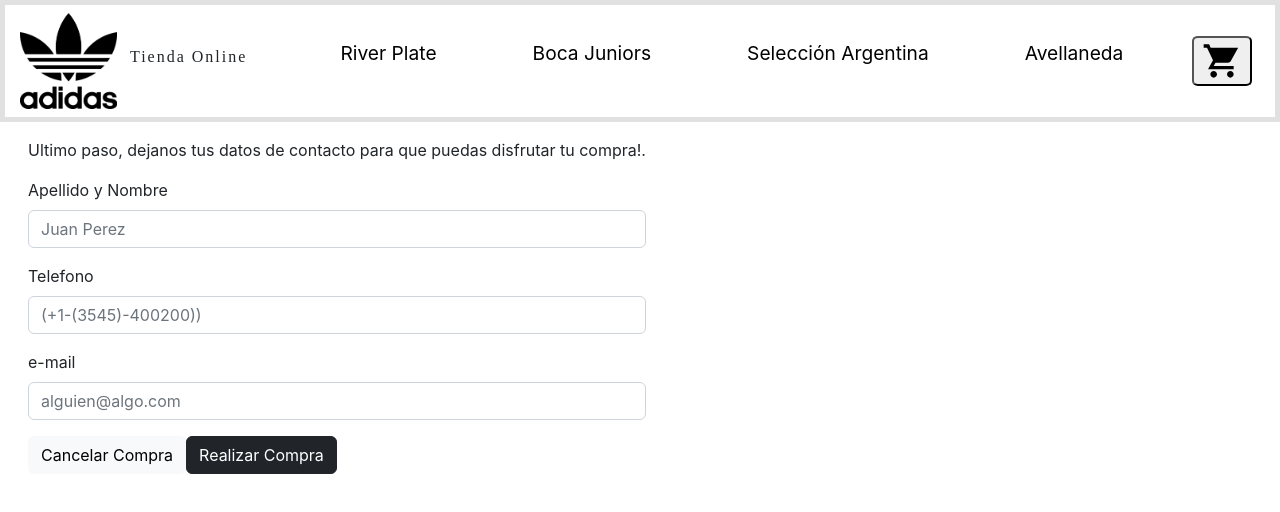
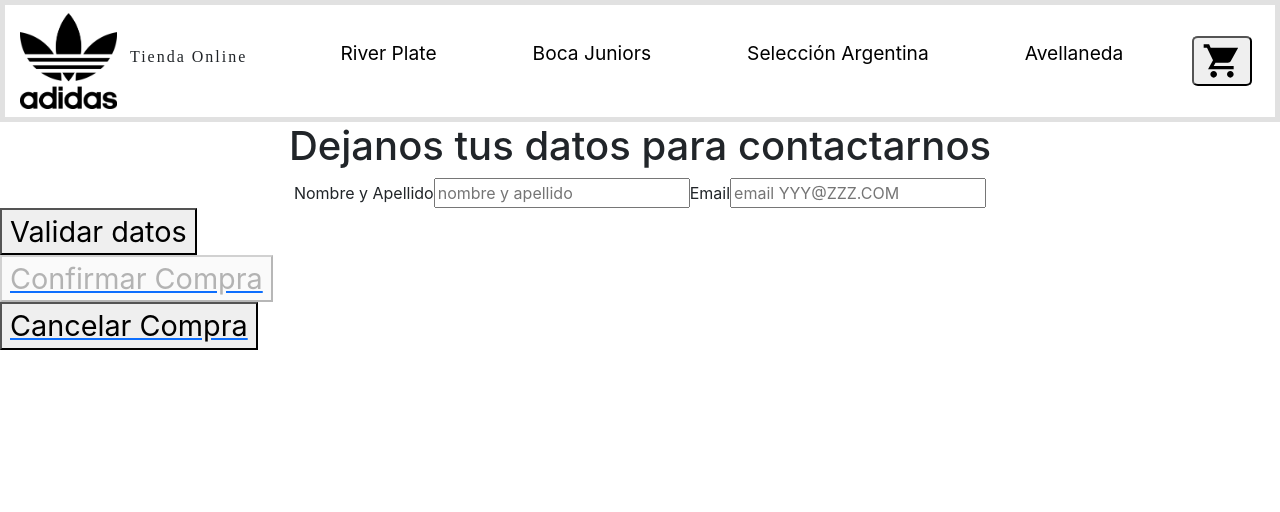
Before and after one commit to Pefcae/Ardilas-React, a React (Create React App) app: page /Checkout in a window 1280 px wide. Shown: the top 512 px of the page. Built offline with nearby package versions, Linux system fonts and the light colour scheme.

Commit message:
proyecto final

```diff
--- a/package.json
+++ b/package.json
@@ -12,12 +12,14 @@
     "@testing-library/user-event": "^13.5.0",
     "bootstrap": "^5.2.2",
     "firebase": "^9.13.0",
+    "formik": "^2.2.9",
     "react": "^18.2.0",
     "react-bootstrap": "^2.6.0",
     "react-dom": "^18.2.0",
     "react-router-dom": "^6.4.2",
     "react-scripts": "5.0.1",
     "react-spinners": "^0.13.6",
+    "sweetalert2": "^11.6.7",
     "web-vitals": "^2.1.4"
   },
   "scripts": {
--- a/src/Containers/CartView/Cart copy.js
+++ b/src/Containers/CartView/Cart copy.js
@@ -7,7 +7,6 @@
 
 export const Cart = () => {
   const {cart,deleteItem,total,clear} =useContext (CartContext);
-  console.log(cart)
   return (
     <>
     {cart.length===0 ? (
--- a/src/Containers/Checkout/Checkout.js
+++ b/src/Containers/Checkout/Checkout.js
@@ -1,15 +1,20 @@
 import React, { useState, useContext } from "react";
 import Button from "react-bootstrap/Button";
-import Form from 'react-bootstrap/Form';
 import { Link } from "react-router-dom";
 import { CartContext } from "../../Context/CartContext";
 import {db} from "../../firebase/firebase";
 import { collection, addDoc,doc,updateDoc} from "firebase/firestore"
+import { Formik, Field, Form } from "formik";
+import Swal from 'sweetalert2'
+
 
 
 const TerminaCompra = () => {
-  const [comprado, setComprado]=useState(0);
+  //const [comprado, setComprado]=useState(0);
+
   const {total, cart, clear} = useContext(CartContext);
+  const [disable, setDisable] = React.useState(true);
+
   const [ orderOk, setOrderOk ] = useState(false)
   const [order, setOrder] = useState({
     items: cart.map((producto) => {
@@ -20,136 +25,103 @@
           cant: producto.cantidad
         }
     } ),
-    buyer: {},
+    comprador: {},
     date: new Date().toLocaleString(),
     total: total
 })
 const [formData,setFormData] = useState({
     name: '',
-    phone: '',
+   // phone: '',
     email:''
 })
 
   const submitData = (e) =>{
-    e.preventDefault ()
-    pushData({...order, buyer: formData})
-    actualizarStock()
-    clear()
-    setComprado(1)
+
+      pushData({...order, comprador: formData})
+      actualizarStock()
+        clear()
+
+      //setComprado(1)
+
   }
 
   const changeForm = (e) => {
+
     setFormData({...formData, [e.target.name]: e.target.value})
   }
+
+
 
   const pushData = async (newOrder) => {
     const collectionOrder = collection(db, 'ordenes')
     const orderDoc = await addDoc(collectionOrder, newOrder)
     setOrderOk(orderDoc.id)
+
+    Swal.fire({  title: "¡Muchas gracias por confiar en nosotros! Por favor comuníquese al 11-1234-1234 para acordar el pago y envío de la mercadería. Su número de pedido es: " + orderDoc.id})
   }
 
   const canceloCompra = () =>{
     clear()
-    setComprado(2)
+    //setComprado(2)
   }
+
+  const confirmarCompra = () =>{
+    submitData()
+  }
+
 
 
   const actualizarStock = () => {
     cart.forEach(item => {
-      console.log("entre")
         const product = doc(db, "productos", item.id);
-        console.log(item.stock,item.cantidad)
         updateDoc(product, {stock: item.stock - item.cantidad})
     })
   }
 
 
   return (
+
     <>
+
     {
-        comprado===0 &&
-      <div className="container">
-        <div className="mensajeCompra">
-          <i className="fa-regular fa-face-smile-wink fa-7x"></i>
-          <p className="textoMensajeCompra">
-            Ultimo paso, dejanos tus datos de contacto para que puedas disfrutar tu compra!.
-          </p>
-          <div className="formRegistro">
-            <Form onSubmit={submitData} >
-              <Form.Group className="mb-3" controlId="Nombre">
-                <Form.Label>Apellido y Nombre</Form.Label>
-                <Form.Control
-                    onChange={changeForm}
-                    type="text"
-                    name="name"
-                    placeholder="Juan Perez"
-                    value={formData.name}
-                />
-              </Form.Group>
-              <Form.Group className="mb-3" controlId="Telefono">
-                <Form.Label>Telefono</Form.Label>
-                <Form.Control
-                    name="phone"
-                    type="phone"
-                    placeholder="(+1-(3545)-400200))"
-                    value={formData.phone}
-                    onChange={changeForm}
-                />
-              </Form.Group>
-              <Form.Group className="mb-3" controlId="Email">
-                <Form.Label>e-mail</Form.Label>
-                <Form.Control
-                    onChange={changeForm}
-                    type="email"
-                    name="email"
-                    placeholder="alguien@algo.com"
-                    value={formData.email}
-                />
-              </Form.Group>
-              <div className="botonesCompra">
-              <Button onClick={()=> canceloCompra()} className="buttonComp" variant="light">
-                  Cancelar Compra
-                </Button>
-                <Button  className="buttonComp" variant="dark" type="submit">
-                  Realizar Compra
-                </Button>
-              </div>
-            </Form>
-          </div>
-        </div>
-      </div>
-    }
-    {comprado === 1 &&
-      <div className="container">
-        <div className="mensajeCompra">
-          <i className="fa-regular fa-face-smile fa-7x"></i>
-          <p className="textoMensajeCompra">Muchas Gracias por tu compra!!</p>
-          <p className="textoMensajeCompra">
-            Todo salió perfecto, el id de su compra es:<span className="ordenID">{orderOk}</span>, en breve nos contactaremos para coordinar el envío!
-          </p>
-          <Link to={`/`}>
-            <Button className="buttonSize" variant="dark">
-              Volver al Home
-            </Button>
-          </Link>
-        </div>
-      </div>
-    }
-    {comprado===2 &&
-      <div className="container">
-        <div className="mensajeCompra">
-          <i className="fa-regular fa-face-frown fa-7x"></i>
-          <p className="textoMensajeCompra">¡Será la próxima!</p>
-          <p className="textoMensajeCompra">
-            Su orden ha sido cancelada correctamente. Muchas gracias por visitarnos!
-          </p>
-          <Link to={`/`}>
-            <Button className="buttonSize" variant="dark">
-              Volver al Home
-            </Button>
-          </Link>
-        </div>
-      </div>
+      <div className="App">
+      <h1>Dejanos tus datos para contactarnos</h1>
+      <Formik
+        initialValues={{ name: "", email: "" }}
+        onSubmit={async (values) => {
+          await new Promise((resolve) => setTimeout(resolve, 500));
+
+          setFormData({...formData, values})
+          setDisable(false)
+
+        }}
+      >
+        <Form>
+
+          <label htmlFor="firstName">Nombre y Apellido</label>
+          <Field onChange={changeForm} name="name" type="text" required    placeholder="nombre y apellido"  value={formData.name} />
+
+          <label htmlFor="email">Email</label>
+          <Field onChange={changeForm} name="email" type="email" required pattern=".+@.+.com"  placeholder="email YYY@ZZZ.COM " value={formData.email}/>
+
+          <button type="submit">Validar datos</button>
+
+
+
+        </Form>
+      </Formik>
+
+      <Link to={`/`}>
+          <button disabled={disable}   onClick={()=> confirmarCompra()} >Confirmar Compra</button>
+        </Link>
+
+        <Link to={`/`}>
+          <button  onClick={()=> canceloCompra()} >Cancelar Compra</button>
+        </Link>
+
+    </div>
+
+
     }
     </>
   );
--- a/src/Containers/Checkout/checkout.scss
+++ b/src/Containers/Checkout/checkout.scss
@@ -111,3 +111,8 @@
     color: #B78E80;
     font-weight: 500;
 }
+
+button{
+    display: flex;
+
+}
--- a/src/Containers/ItemDetail/ItemDetail.js
+++ b/src/Containers/ItemDetail/ItemDetail.js
@@ -3,6 +3,7 @@
 import "./ItemDetail.css"
 import {Link} from "react-router-dom"
 import {CartContext} from "../../Context/CartContext"
+import Swal from 'sweetalert2'
 
 
 export const ItemDetail = ({productos}) => {
@@ -17,6 +18,25 @@
     const onAdd = (numero)=>{
         addItem(productos,numero)
         setAgregarCarrito(false);
+
+        const Toast = Swal.mixin({
+            toast: true,
+            position: 'top-end',
+            showConfirmButton: false,
+            timer: 1000,
+            timerProgressBar: true,
+            didOpen: (toast) => {
+              toast.addEventListener('mouseenter', Swal.stopTimer)
+              toast.addEventListener('mouseleave', Swal.resumeTimer)
+            }
+          })
+
+          Toast.fire({
+            icon: 'success',
+            title: 'Producto agregado al carrito'
+          })
+
+
     }
 
     return (
--- a/src/Containers/ItemListContainer/ItemListContainer copy.js
+++ b/src/Containers/ItemListContainer/ItemListContainer copy.js
@@ -29,7 +29,6 @@
           try {
             const res = await fetch(id === undefined ? URL_BASE : URL_CATEGORIA);
             const data = await res.json();
-            console.log(data)
             setProductos(data);
           } catch {
             console.log("error");
--- a/src/Containers/ItemListContainer/ItemListContainer.js
+++ b/src/Containers/ItemListContainer/ItemListContainer.js
@@ -27,7 +27,6 @@
     //const queryFilter= query(productCollection, where("category" , "==", id))
 
 
-  console.log(id)
 
     useEffect(() => {
 
```
Also changed, not shown: src/Containers/Checkout/Checkout copy.js (added, +170 -0 lines), src/assets/1666179182644.jpg (deleted), 1 other file (tests, documents, lock files or other folders).
